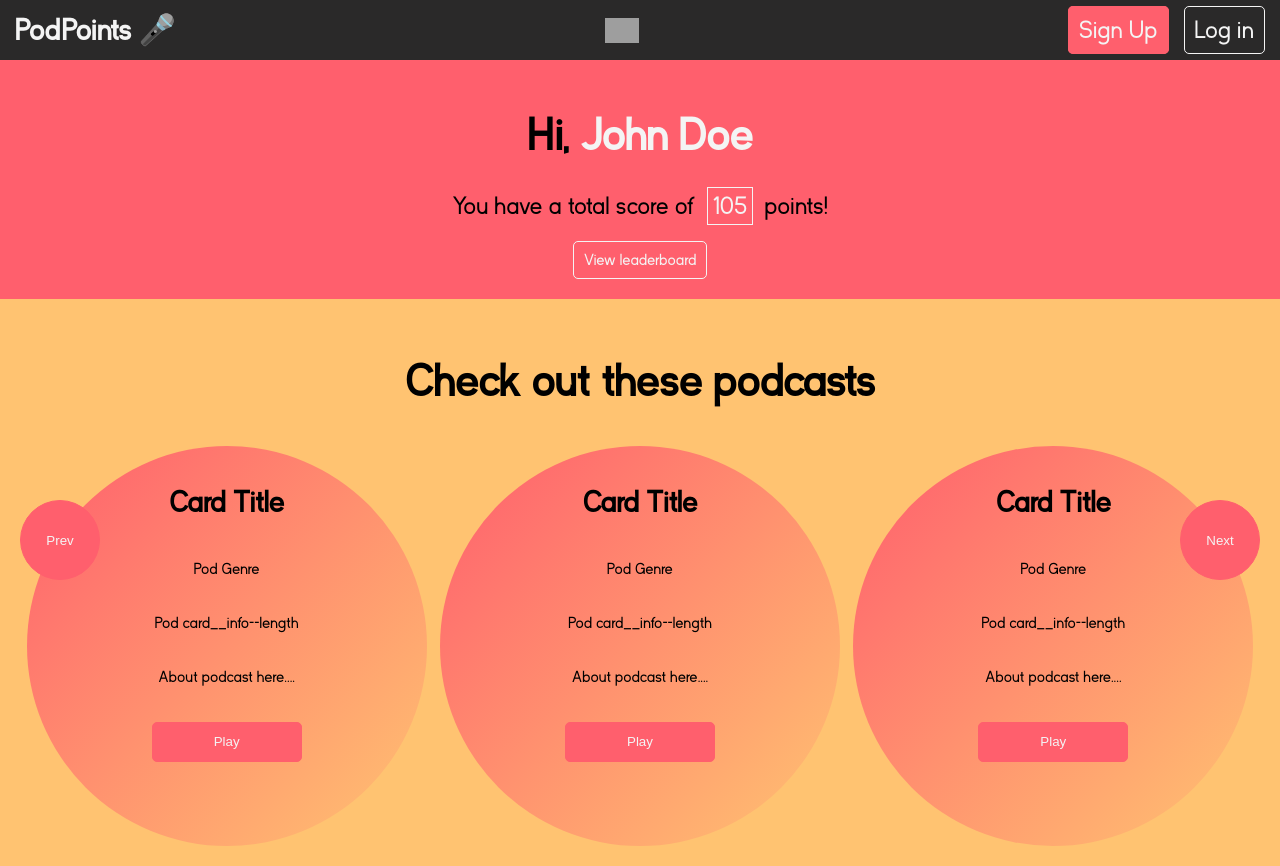
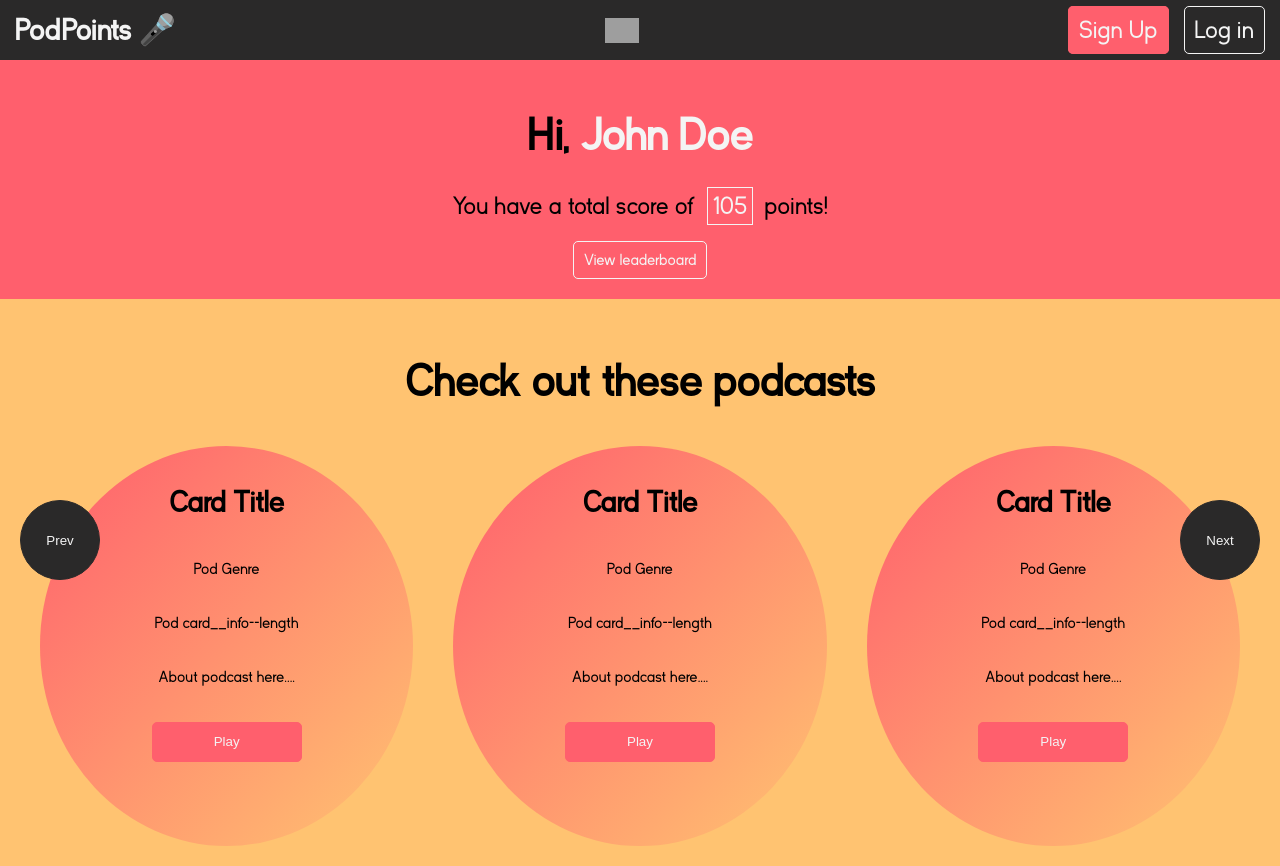
Before and after one commit to SNasser97/pod-points, a React (Create React App) app: page / in a window 1280 px wide. Built offline with nearby package versions, Linux system fonts and the light colour scheme; grey boxes are pictures that could not be loaded.

Commit message:
provided style for prev and next carousel btns

```diff
--- a/src/sass/components/_card.scss
+++ b/src/sass/components/_card.scss
@@ -2,7 +2,7 @@
 	display:flex;
 	flex-direction:row;
 	align-items:center;
-	justify-content:space-around;
+	justify-content:center;
 	position: relative;
 }
 .card {
@@ -10,6 +10,7 @@
 	height: 40rem;
 	width: 40rem;
 	border-radius:100%;
+	margin: 0 2rem;
 	background: -webkit-linear-gradient(135deg,
 		$colour-primary, $colour-secondary);
 	background: -o-linear-gradient(135deg,
--- a/src/sass/components/_carousel.scss
+++ b/src/sass/components/_carousel.scss
@@ -12,6 +12,8 @@
 		width: 8rem;
 		border-radius:100%;
 		cursor:pointer;
+		background: $dark-colour-2;
+		border-color:$dark-colour-2;
 		&--prev {
 			left:0;
 		}
```
